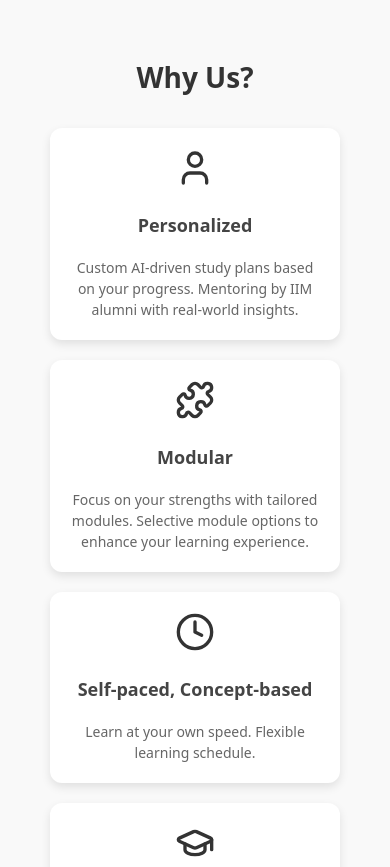
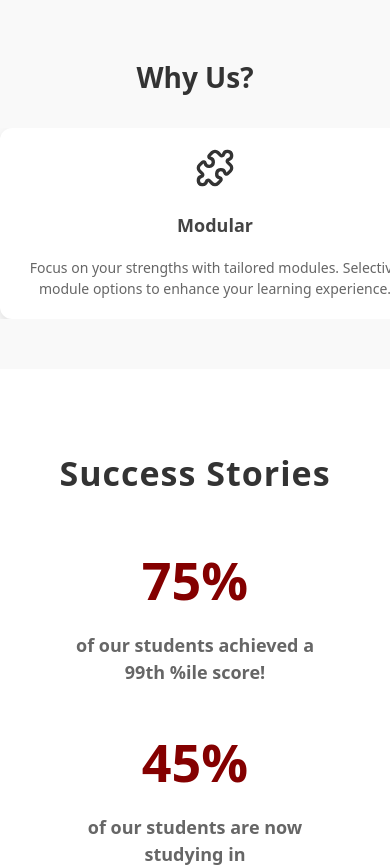
Before and after one commit to SahilKakade/IIM-Landingpage, a React (Vite) app: page / in a window 390 px wide. Shown: the part 1060-1927 px from the top of the page. Built offline with nearby package versions, Linux system fonts and the light colour scheme.

Commit message:
Updated some files

```diff
--- a/src/components/WhyUs.jsx
+++ b/src/components/WhyUs.jsx
@@ -1,5 +1,6 @@
 import { User, Puzzle, Clock, GraduationCap } from "lucide-react";
-import { motion } from "framer-motion";
+import { motion, AnimatePresence } from "framer-motion";
+import { useState, useEffect } from "react";
 import "../index.css";
 
 const features = [
@@ -26,11 +27,20 @@ const features = [
 ];
 
 const WhyUs = () => {
+  const [currentIndex, setCurrentIndex] = useState(0);
+
+  useEffect(() => {
+    const interval = setInterval(() => {
+      setCurrentIndex((prevIndex) => (prevIndex + 1) % features.length);
+    }, 4000);
+    return () => clearInterval(interval);
+  }, []);
+
   return (
     <section className="why-us-section">
       <div className="container">
         <h2 className="section-title">Why Us?</h2>
-        <div className="features-wrapper">
+        <div className="features-wrapper desktop-view">
           {features.map((feature, index) => (
             <motion.div
               key={index}
@@ -46,6 +56,23 @@ const WhyUs = () => {
             </motion.div>
           ))}
         </div>
+
+        <div className="mobile-slider">
+          <AnimatePresence mode="wait">
+            <motion.div
+              key={currentIndex}
+              className="slider-card"
+              initial={{ x: "100%", opacity: 0 }}
+              animate={{ x: "0%", opacity: 1 }}
+              exit={{ x: "-100%", opacity: 0 }}
+              transition={{ ease: "easeInOut", duration: 0.5 }}
+            >
+              <div className="icon-container">{features[currentIndex].icon}</div>
+              <h3 className="feature-title">{features[currentIndex].title}</h3>
+              <p className="feature-description">{features[currentIndex].description}</p>
+            </motion.div>
+          </AnimatePresence>
+        </div>
       </div>
     </section>
   );
--- a/src/index.css
+++ b/src/index.css
@@ -189,6 +189,36 @@ button:focus-visible {
   font-size: 14px;
   color: #666;
 }
+.mobile-slider {
+  display: none;
+}
+@media (max-width: 768px) {
+  .features-wrapper {
+    display: none;
+  }
+
+  .mobile-slider {
+    display: block;
+    width: 100%;
+    overflow: hidden;
+    position: relative;
+  }
+
+  .slider-track {
+    display: flex;
+    width: 400%;
+  }
+
+  .slider-card {
+    min-width: 100%;
+    background: white;
+    padding: 20px;
+    border-radius: 12px;
+    box-shadow: 0px 4px 10px rgba(0, 0, 0, 0.1);
+    text-align: center;
+  }
+}
+
 /* Overall Section */
 .success-stories {
 
@@ -290,7 +320,7 @@ p {
 
 .team-member {
   flex: 1 1 calc(33.333% - 20px); /* Three cards in a row */
-  max-width: 400px;
+  max-width: 28%;
   background: white;
   padding: 20px;
   border-radius: 8px;
```
